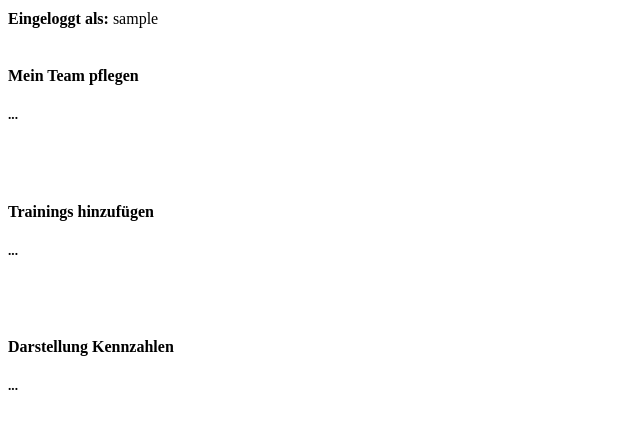
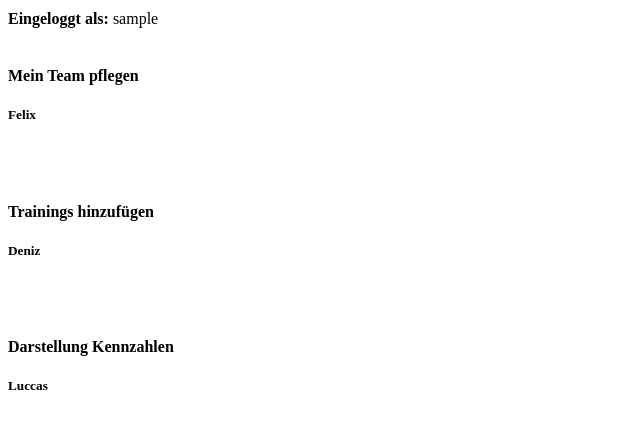
Before and after one commit to diasluccas/DB-Anwendung, a PHP site: page /index.php?seite=teampflegen in a window 1280 px wide. Shown: the part 175-604 px from the top of the page, without its empty margins (0-640 px from the left). Run offline with PHP 8.4, Linux system fonts and the light colour scheme; the visitor is signed in with stand-in values (Sample User, id 1).

Commit message:
Add files via upload

```diff
--- a/darstellungkz.php
+++ b/darstellungkz.php
@@ -1,3 +1,3 @@
 <h4>Darstellung Kennzahlen</h4>
-<h5>...</h5>
+<h5>Luccas</h5>
 <br></br>
--- a/rennenpflegen.php
+++ b/rennenpflegen.php
@@ -1,3 +1,3 @@
 <h4>Meine Rennen pflegen</h4>
-<h5>...</h5>
+<h5>Felix</h5>
 <br></br>
--- a/teampflegen.php
+++ b/teampflegen.php
@@ -1,3 +1,3 @@
 <h4>Mein Team pflegen</h4>
-<h5>...</h5>
+<h5>Felix</h5>
 <br></br>
--- a/trainings.php
+++ b/trainings.php
@@ -1,3 +1,3 @@
 <h4>Trainings hinzufügen</h4>
-<h5>...</h5>
+<h5>Deniz</h5>
 <br></br>
```
Also changed, not shown: exists.php (added).
